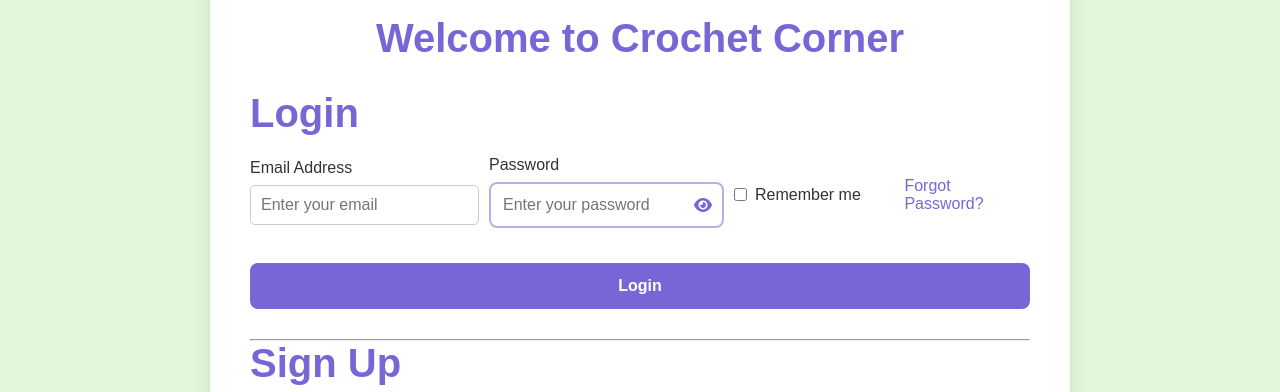
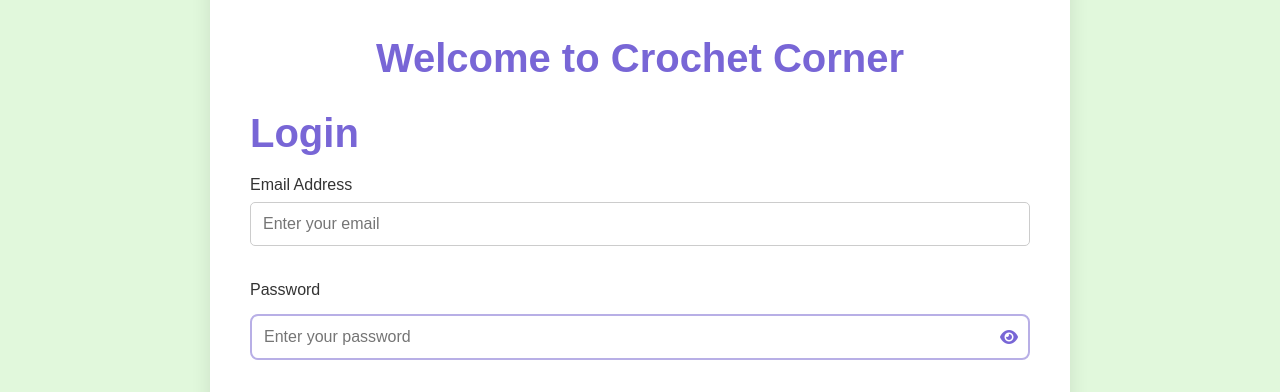
Before and after one commit to halfmexican/Project5, a website with bundled scripts: page auth.html in a window 1280 px wide. Shown: the part 344-736 px from the top of the page. Built offline with nearby package versions, Linux system fonts and the light colour scheme.

Commit message:
update css

```diff
--- a/css/styles.css
+++ b/css/styles.css
@@ -99,6 +99,7 @@ section {
 h2 {
     color: var(--purple-accent-bg);
     margin-bottom: 20px;
+    margin-top: 20px;
 }
 
 .card {
@@ -451,10 +452,6 @@ figcaption {
     margin-bottom: 15px;
 }
 
-.login-section, .signup-section {
-    margin-bottom: 30px;
-}
-
 .form-group {
     margin-bottom: 20px;
 }
@@ -584,7 +581,26 @@ figcaption {
 }
 
 .password-input-wrapper {
+    margin-top: 15px;
     position: relative;
+}
+
+
+.login-section form {
+    display: flex;
+    flex-direction: column;
+    align-items: stretch;
+}
+
+.login-section .form-group {
+    margin-bottom: 20px;
+    width: 100%;
+}
+
+.login-section .form-group input {
+    width: 100%;
+    padding: 12px;
+    box-sizing: border-box;
 }
 
 /* Signup Section Form Styles */
@@ -629,6 +645,9 @@ figcaption {
     color: #666;
 }
 
+.password-field {
+}
+
 /* Terms and Privacy */
 .signup-section .terms-privacy {
     margin: 20px 0;
```
